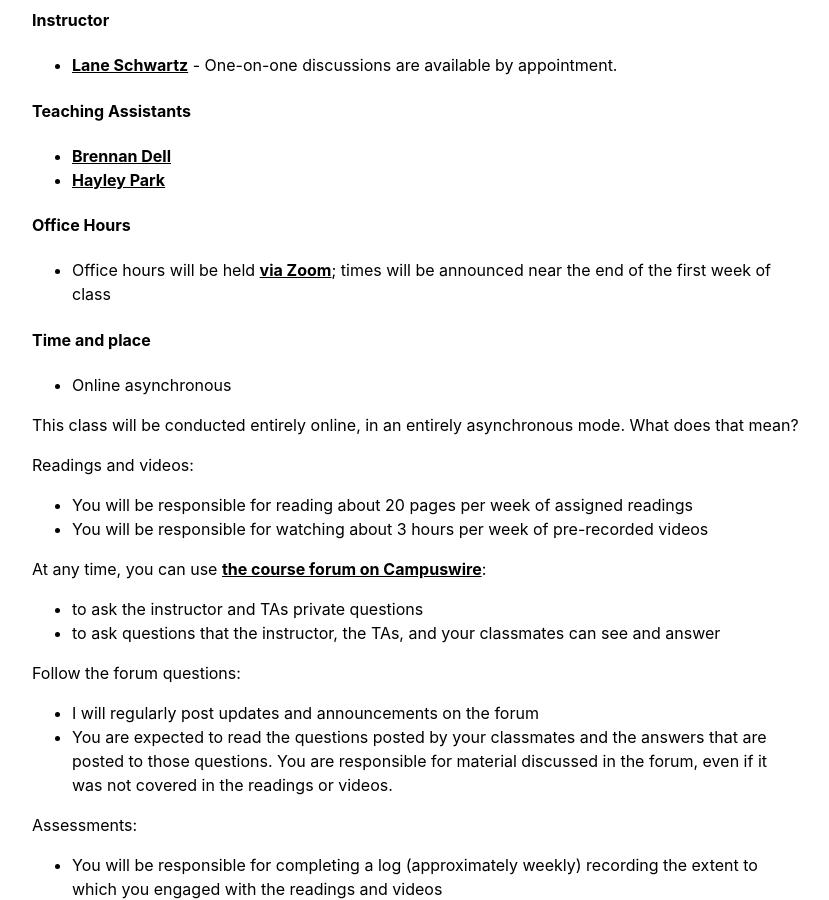
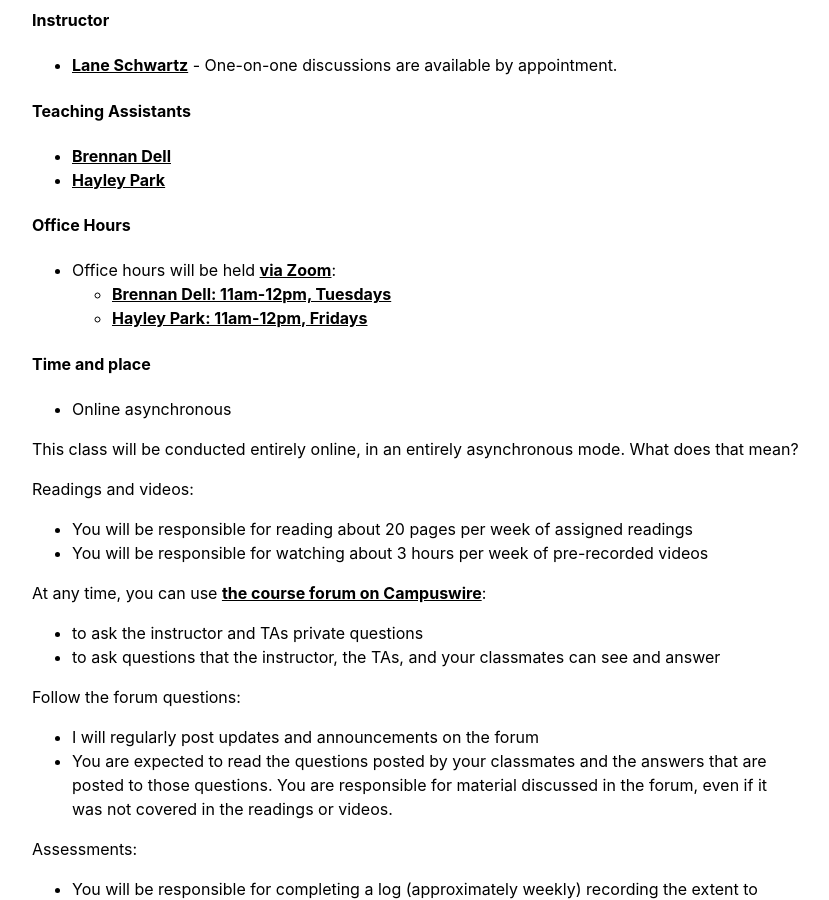
Before and after one commit to Jargonautika/2020-Fall-UIUC-LING270.github.io, a Jekyll site: the page built from index.md, in a window 1280 px wide and 900 px high, scrolled down 410 px. Shown: the whole window, without its empty margins (224-1053 px from the left). Built offline with Jekyll 4.4.1, drawn with Linux system fonts in a browser that asks for light colours; our own code applies the rules of GitHub Pages for plain Markdown files.

Commit message:
updating office hours

```diff
--- a/index.md
+++ b/index.md
@@ -15,8 +15,9 @@ This course deals with the interrelated nature of language, technology, and soci
 * [Hayley Park](https://linguistics.illinois.edu/directory/profile/hpark129)
 
 #### Office Hours
-* Office hours will be held [via Zoom](https://illinois.zoom.us); times will be announced near the end of the first week of class
-
+* Office hours will be held [via Zoom](https://illinois.zoom.us):
+  * [Brennan Dell: 11am-12pm, Tuesdays](https://illinois.zoom.us/j/91075572165?pwd=TVcyaHdKRVA1R1RaeWpLUkNKZnVFZz09)
+  * [Hayley Park: 11am-12pm, Fridays](https://illinois.zoom.us/j/6613453047?pwd=aVR6cmVtNWQzMGhiUnpydmJJU1R0Zz09)
 
 #### Time and place
 
```
